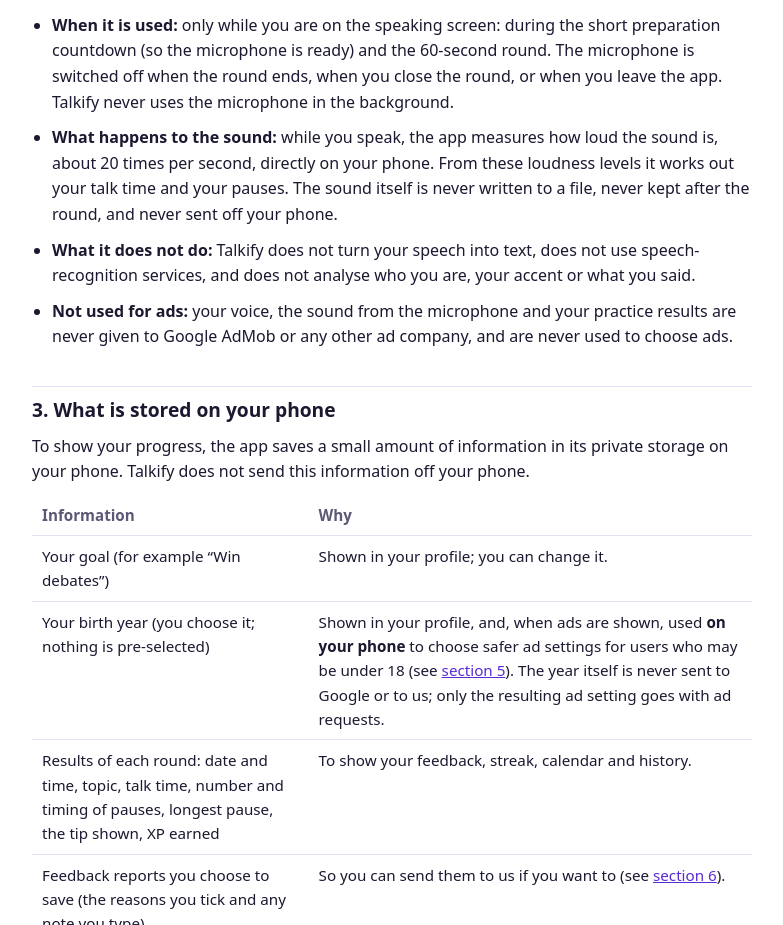
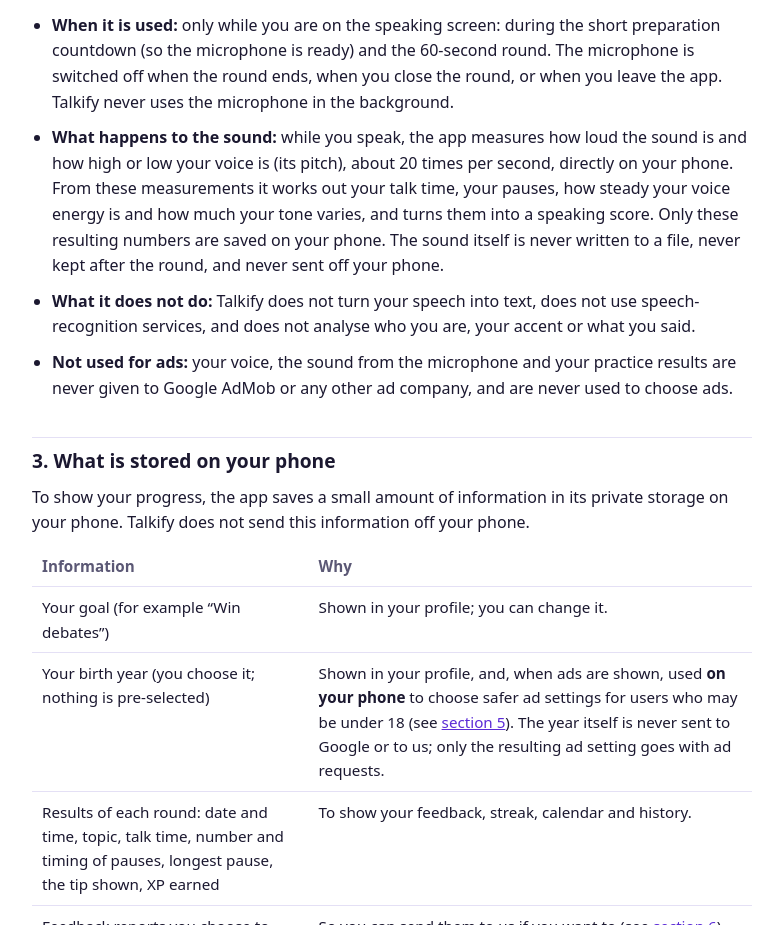
Before and after one commit to kashafsoomro370-alt/talkify-privacy, a plain HTML site: page index.html in a window 1280 px wide. Shown: the part 1390-2315 px from the top of the page, without its empty margins (248-1031 px from the left). Drawn offline with Linux system fonts and the light colour scheme.

Commit message:
Add files via upload

```diff
--- a/index.html
+++ b/index.html
@@ -76,7 +76,7 @@
 <p>Talkify needs the microphone for its speaking rounds. Before Android asks for permission, the app explains why it needs the microphone. You can choose &ldquo;Not now&rdquo; and allow it later, or turn it off at any time in your phone&rsquo;s Settings.</p>
 <ul>
   <li><strong>When it is used:</strong> only while you are on the speaking screen: during the short preparation countdown (so the microphone is ready) and the 60-second round. The microphone is switched off when the round ends, when you close the round, or when you leave the app. Talkify never uses the microphone in the background.</li>
-  <li><strong>What happens to the sound:</strong> while you speak, the app measures how loud the sound is, about 20 times per second, directly on your phone. From these loudness levels it works out your talk time and your pauses. The sound itself is never written to a file, never kept after the round, and never sent off your phone.</li>
+  <li><strong>What happens to the sound:</strong> while you speak, the app measures how loud the sound is and how high or low your voice is (its pitch), about 20 times per second, directly on your phone. From these measurements it works out your talk time, your pauses, how steady your voice energy is and how much your tone varies, and turns them into a speaking score. Only these resulting numbers are saved on your phone. The sound itself is never written to a file, never kept after the round, and never sent off your phone.</li>
   <li><strong>What it does not do:</strong> Talkify does not turn your speech into text, does not use speech-recognition services, and does not analyse who you are, your accent or what you said.</li>
   <li><strong>Not used for ads:</strong> your voice, the sound from the microphone and your practice results are never given to Google AdMob or any other ad company, and are never used to choose ads.</li>
 </ul>
```
